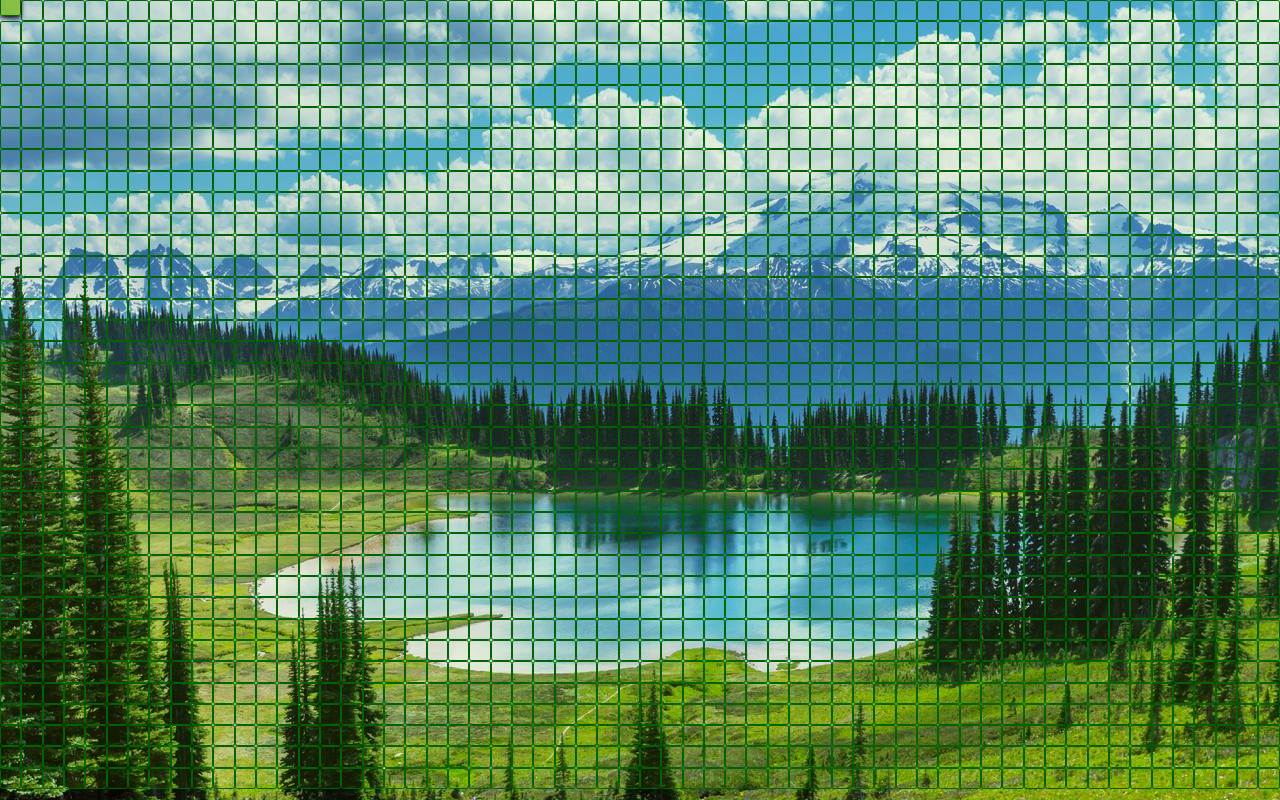
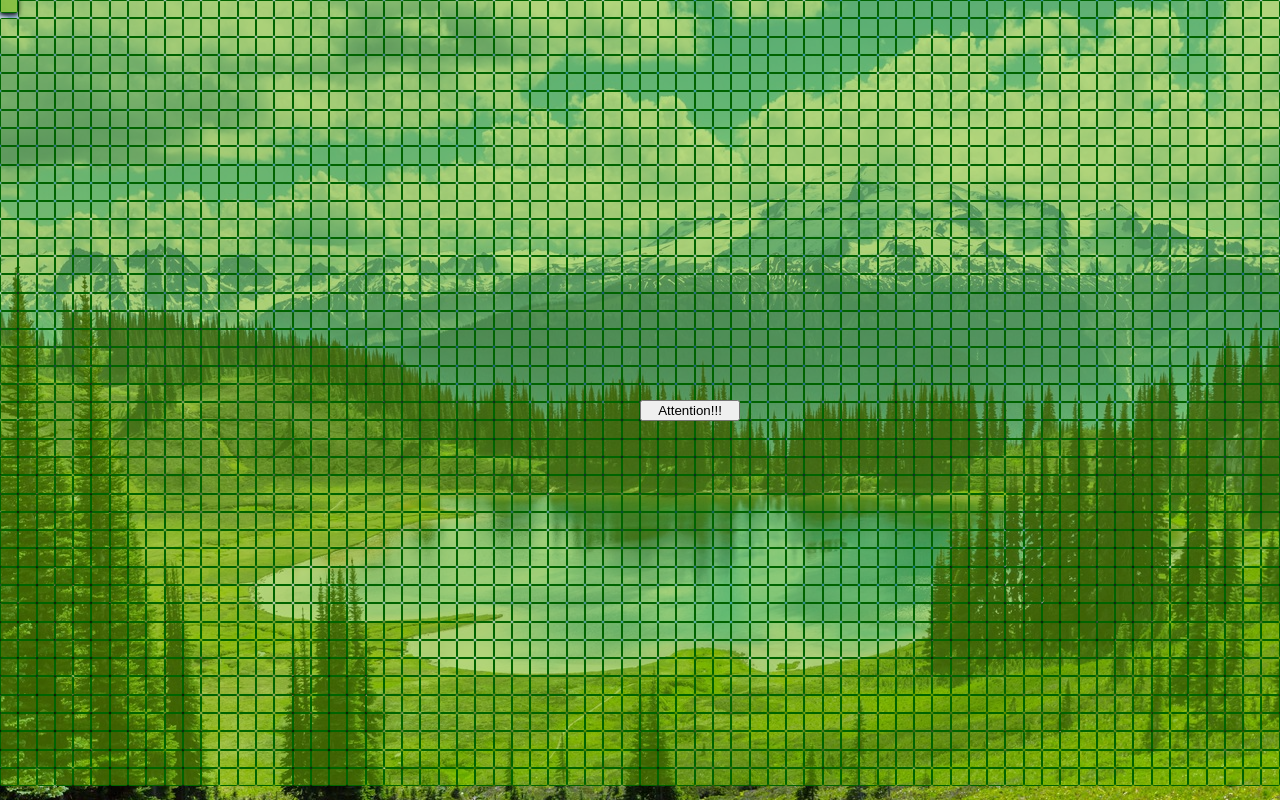
Before and after one commit to sweet198/on-work, a website built with webpack: page src/index.html in a window 1280 px wide. Built offline with nearby package versions, Linux system fonts and the light colour scheme; animation ran at ten frames a second; files whose address does not match are found by name.

Commit message:
Added button for reset (will complete)

```diff
--- a/src/scripts/modules/header.js
+++ b/src/scripts/modules/header.js
@@ -4,7 +4,7 @@ function header () {
 	const pageHeight = document.documentElement.scrollHeight;
 	const header = document.querySelector('.page-header');
 	header.style.height = `${pageHeight}px`;
-	const indexOfBlocks = 60;
+	const indexOfBlocks = 70;
 
 	function renderBlock(parentSelector,className, src, alt, k) {
 		const element = document.createElement('div');
@@ -31,23 +31,25 @@ function header () {
 			setTimeout(() => renderBlock(`.container${i}`, `block`), Math.random() * k * 100);
 		}
 	}
-
-
-
-
-
-
-
-
-
-
-
-
-
-	// const container2 = new Block('header', 'container2');
-	// const block2 = new Block('.container2', 'block2', '../img/blick.webp', 'blick');
-	// setTimeout(() => container2.render(), 2000);
-	// setInterval(() => block2.render(), 2500);
+	// add button
+	const button = document.createElement('button');
+	button.innerHTML = `Attention!!!`
+	button.style.position = 'absolute';
+	button.style.top = `50%`;
+	button.style.left = `50%`;
+	button.style.width = '100px';
+	header.append(button);
+	button.addEventListener('click', () => {
+		header.innerHTML = '';
+		for(let i = 1; i <= (pageHeight / (windowInnerWidth / indexOfBlocks)); i++) {
+		renderBlock('.page-header', `container`,'','', i);
+			for (let k = 1; k <= indexOfBlocks; k++) {
+				// setTimeout(() => renderBlock(`.container${i}`, `block`), k * 100 / (i / 10));
+				setTimeout(() => renderBlock(`.container${i}`, `block`), Math.random() * k * 100);
+			}
+		}
+		header.append(button);
+	});
 }
 
 export default header;
--- a/src/scss/blocks/_header.scss
+++ b/src/scss/blocks/_header.scss
@@ -5,6 +5,7 @@
 }
 
 header {
+  position: relative;
   background-image: url("../img/1.jpg");
   background-size: cover;
   height: 75vh;
@@ -23,7 +24,7 @@ header {
 .block {
   width: 50px;
   height: 50px;
-  background-color: rgba(118, 185, 0, 0.1);
+  background-color: rgba(118, 185, 0, 0.5);
   box-sizing: border-box;
   border: 1px solid darkgreen;
   border-radius: 10px;
```
Also changed, not shown: dist/css/style.css, dist/scripts/bundle.js, 1 other file.
